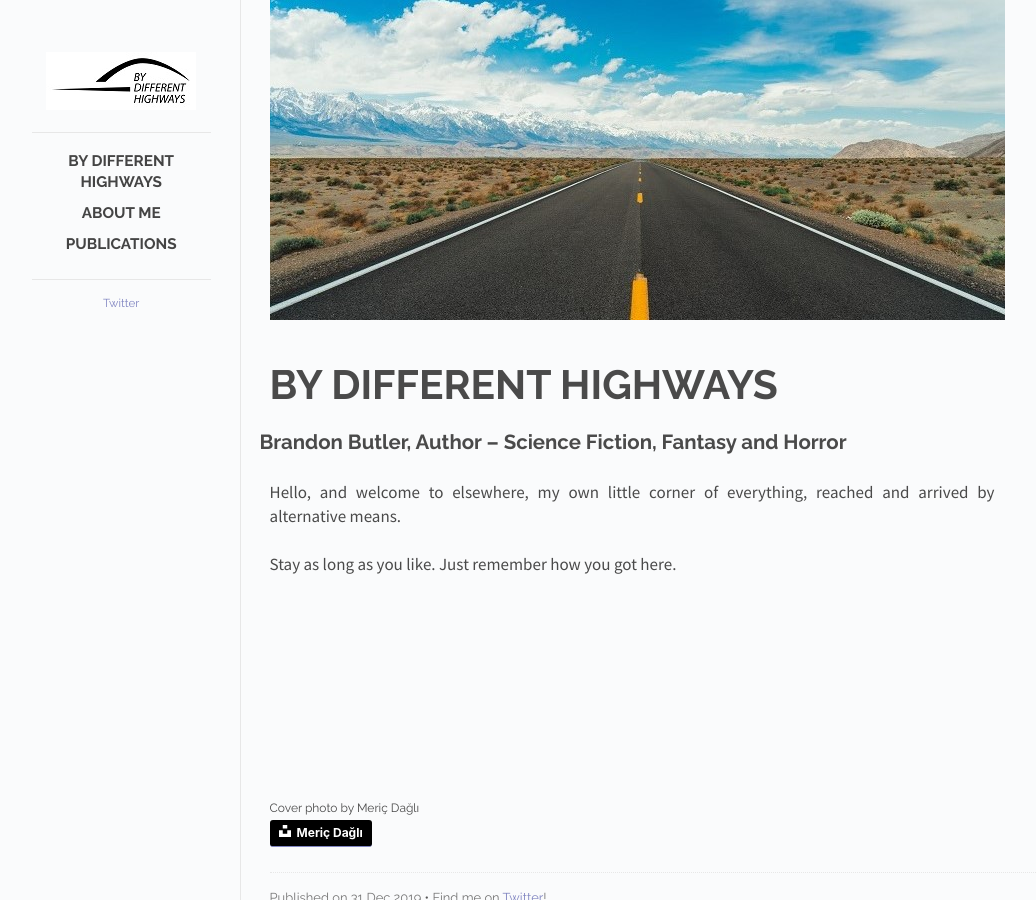
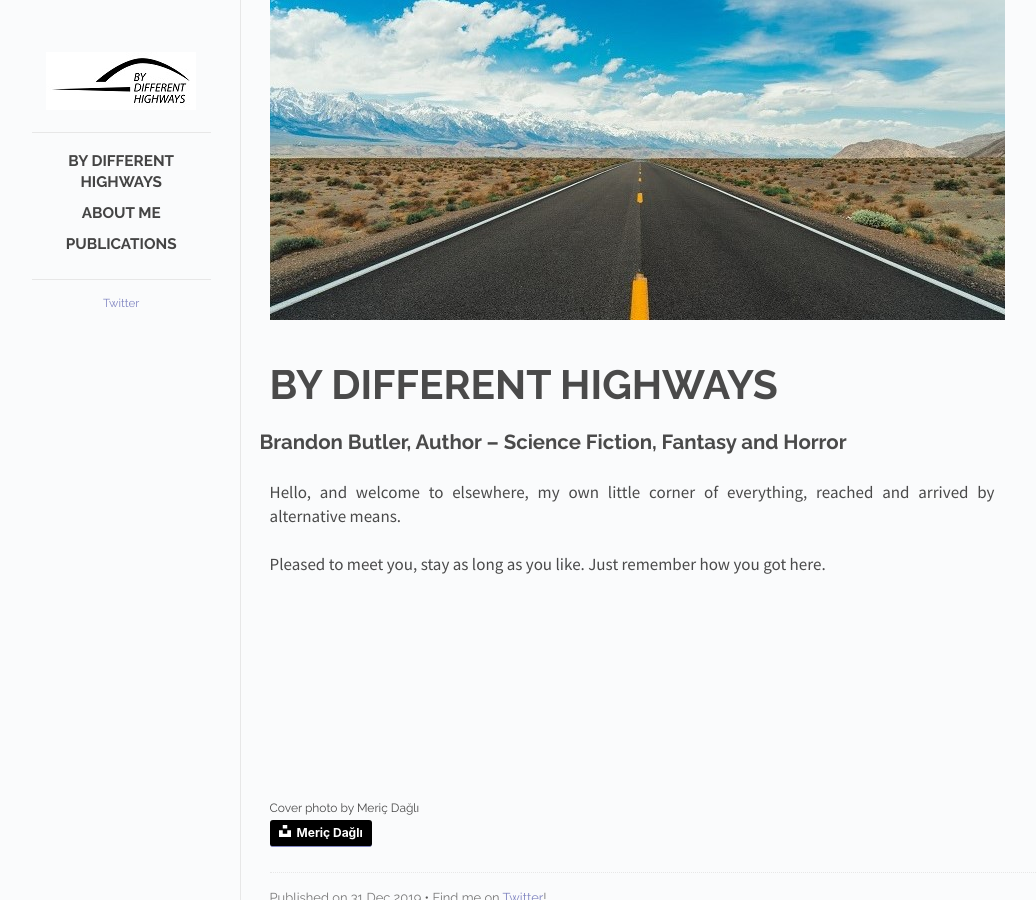
Before and after one commit to Butler-Brand/Butler-Brand.github.io, a Jekyll site: the page built from _posts/2019-12-31-home-post.md, in a window 1280 px wide. Shown: the whole page, without its empty margins (118-1154 px from the left). Built offline with Jekyll 4.4.1, drawn with Linux system fonts in a browser that asks for light colours; Markdown is read by kramdown in place of the engine named in the settings.

Commit message:
page changes

```diff
--- a/_posts/2019-12-31-home-post.md
+++ b/_posts/2019-12-31-home-post.md
@@ -11,7 +11,7 @@ order: 1
 
 Hello, and welcome to elsewhere, my own little corner of everything, reached and arrived by alternative means.
 
-Stay as long as you like. Just remember how you got here.
+Pleased to meet you, stay as long as you like. Just remember how you got here.
 
 <p>&nbsp;<p>
 <p>&nbsp;<p>
```
Also changed, not shown: _posts/2020-01-01-about-post.md (+1 -1 lines).
